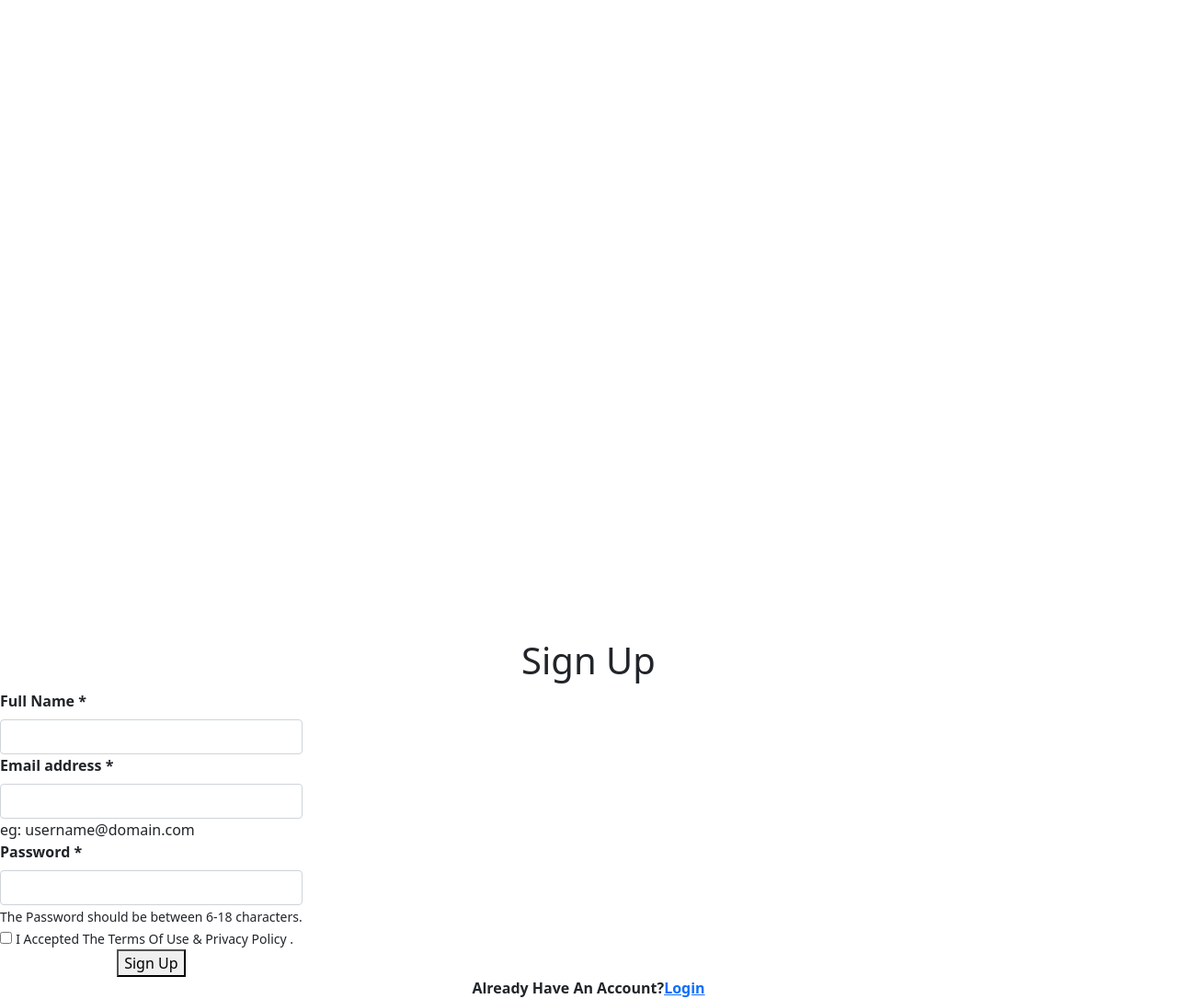
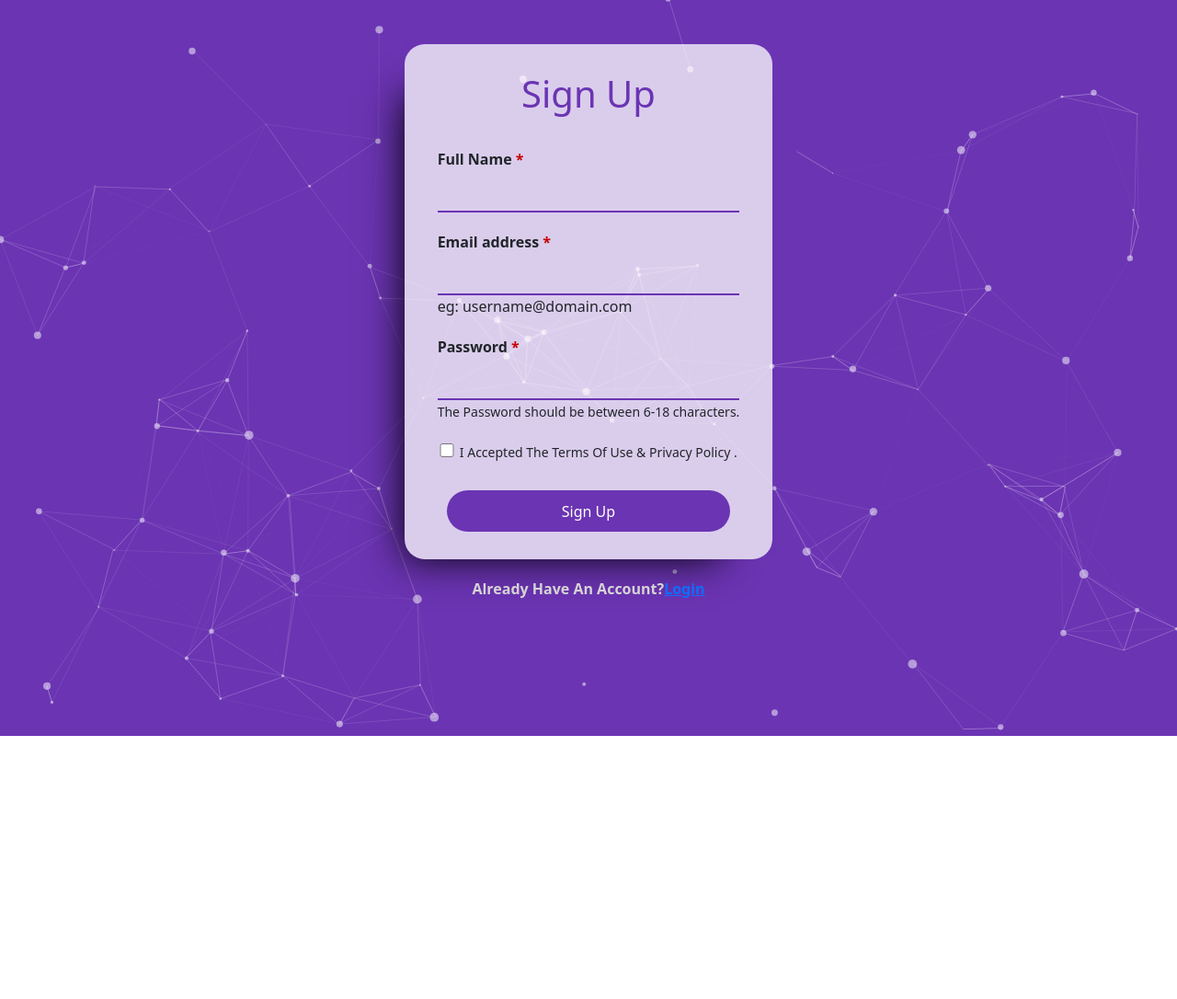
Before and after one commit to mhammad-alissa/second-project, a plain HTML site: page pages/sighnUp.html in a window 1280 px wide. Shown: the whole page at 92% size. After the commit the page ends 800 px from the top, so only its background shows below. Drawn offline with nearby package versions, Linux system fonts and the light colour scheme; the site is published under a folder, as on GitHub Pages, so addresses that start at the root find nothing.

Commit message:
edit eror

```diff
--- a/pages/sighnUp.html
+++ b/pages/sighnUp.html
@@ -4,9 +4,9 @@
     <meta charset="UTF-8">
     <meta http-equiv="X-UA-Compatible" content="IE=edge">
     <meta name="viewport" content="width=device-width, initial-scale=1.0">
-    <link rel="stylesheet" href="/css/sign.css">
     <link href="https://cdn.jsdelivr.net/npm/bootstrap@5.1.3/dist/css/bootstrap.min.css" rel="stylesheet" integrity="sha384-1BmE4kWBq78iYhFldvKuhfTAU6auU8tT94WrHftjDbrCEXSU1oBoqyl2QvZ6jIW3" crossorigin="anonymous">
     <link rel="stylesheet" href="https://use.fontawesome.com/releases/v5.15.4/css/all.css" integrity="sha384-DyZ88mC6Up2uqS4h/KRgHuoeGwBcD4Ng9SiP4dIRy0EXTlnuz47vAwmeGwVChigm" crossorigin="anonymous">
+    <link rel="stylesheet" href="../css/sign.css">
     <title>Sign Up</title>
 </head>
 <body>
```
Also changed, not shown: index.html (+1 -1 lines).
